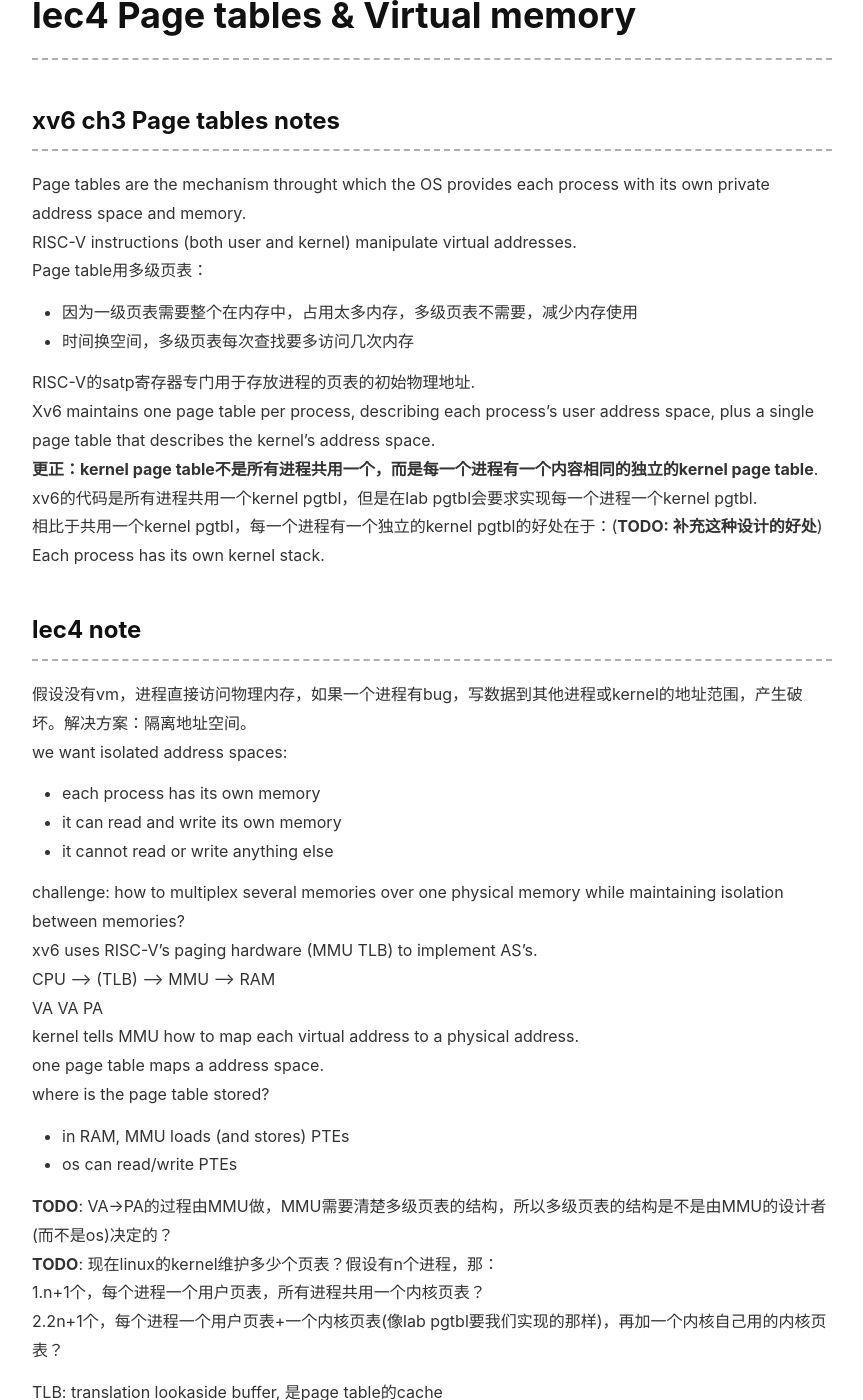
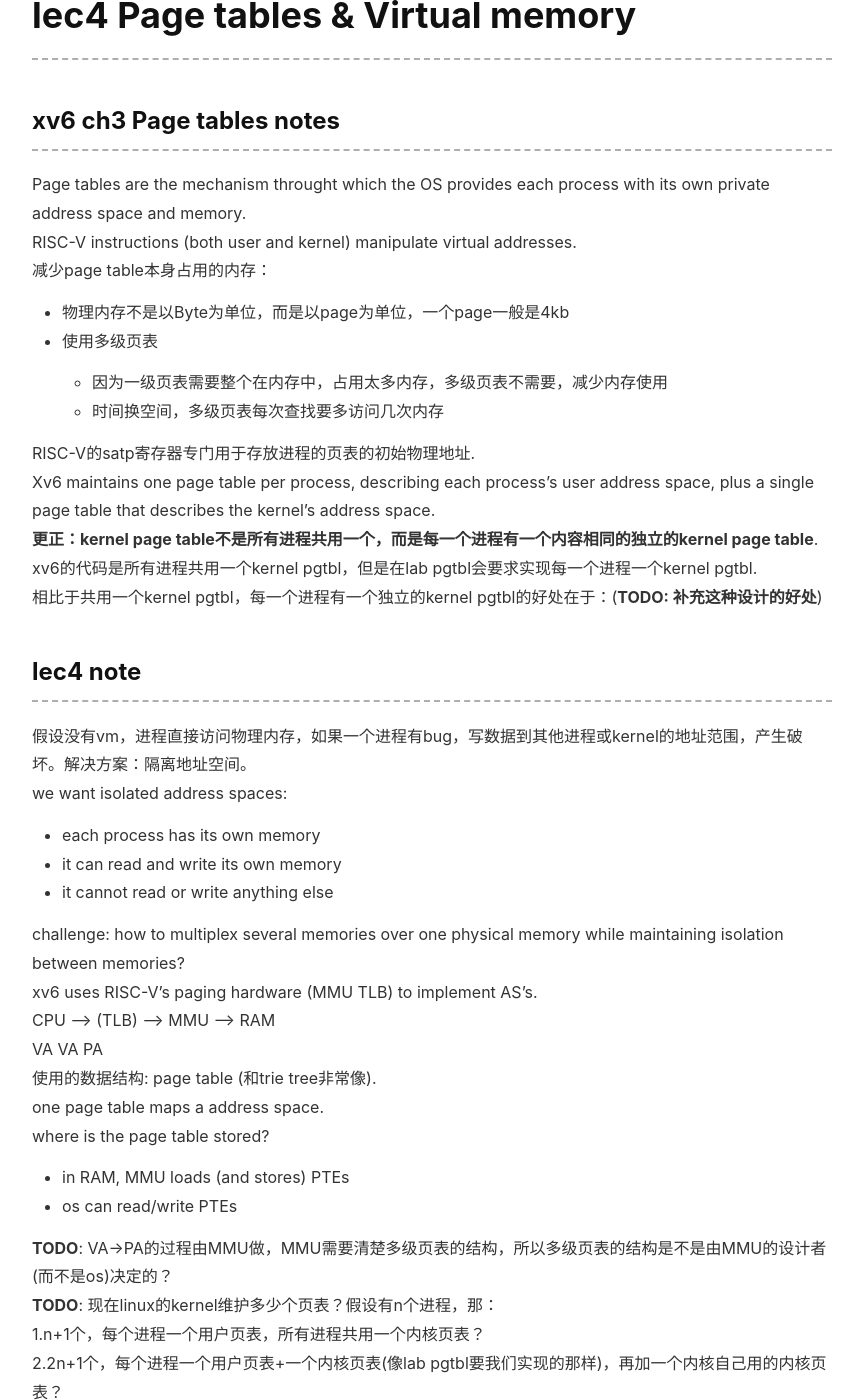
Before and after one commit to fukua95/fukua95.github.io, a Jekyll site: the page built from _posts/2020-10-25-6.S081-notes.md, in a window 1280 px wide and 1400 px high, scrolled down 5479 px. Shown: the whole window, without its empty margins (88-951 px from the left). Built offline with Jekyll 4.4.1, drawn with Linux system fonts in a browser that asks for light colours; nearby versions of some CDN libraries; comment, search, counter and statistics services are not loaded; some of the changed text lies outside the part shown.

Commit message:
mit6.S081: Add some points.

```diff
--- a/_posts/2020-10-25-6.S081-notes.md
+++ b/_posts/2020-10-25-6.S081-notes.md
@@ -175,12 +175,13 @@
 
 # lec4 Page tables & Virtual memory
 ## xv6 ch3 Page tables notes
-Page tables are the mechanism throught which the OS provides each process with its
-own private address space and memory.
+Page tables are the mechanism throught which the OS provides each process with its own private address space and memory.
 RISC-V instructions (both user and kernel) manipulate virtual addresses.
-Page table用多级页表：
-* 因为一级页表需要整个在内存中，占用太多内存，多级页表不需要，减少内存使用
-* 时间换空间，多级页表每次查找要多访问几次内存
+减少page table本身占用的内存：
+* 物理内存不是以Byte为单位，而是以page为单位，一个page一般是4kb
+* 使用多级页表
+  - 因为一级页表需要整个在内存中，占用太多内存，多级页表不需要，减少内存使用
+  - 时间换空间，多级页表每次查找要多访问几次内存
 
 RISC-V的satp寄存器专门用于存放进程的页表的初始物理地址.
 Xv6 maintains one page table per process, describing each process's user address space,
@@ -188,7 +189,7 @@
 **更正：kernel page table不是所有进程共用一个，而是每一个进程有一个内容相同的独立的kernel page table**.
 xv6的代码是所有进程共用一个kernel pgtbl，但是在lab pgtbl会要求实现每一个进程一个kernel pgtbl.
 相比于共用一个kernel pgtbl，每一个进程有一个独立的kernel pgtbl的好处在于：(**TODO: 补充这种设计的好处**)
-Each process has its own kernel stack.
+
 ## lec4 note
 假设没有vm，进程直接访问物理内存，如果一个进程有bug，写数据到其他进程或kernel的地址范围，产生破坏。解决方案：隔离地址空间。
 we want isolated address spaces:
@@ -200,7 +201,7 @@
 xv6 uses RISC-V's paging hardware (MMU TLB) to implement AS's.
 CPU --> (TLB) --> MMU --> RAM
     VA        VA      PA
-kernel tells MMU how to map each virtual address to a physical address.
+使用的数据结构: page table (和trie tree非常像).
 one page table maps a address space.
 where is the page table stored?
 * in RAM, MMU loads (and stores) PTEs
@@ -230,6 +231,16 @@
 * boot ROM在0x1000处
 * 地址0x80000000为界，以下是io devices等硬件，以上才是RAM等内存，也是由电路板设计者决定的
   所以kernel base在0x80000000开始.
+
+### 进程的地址空间
+进程执行指令需要：
+* 代码 (mov, add, ...)
+* 数据 (static int x)
+* 堆栈 (int y)
+* 动态链接库
+
+以上4个都在进程的地址空间中，都可以用指针访问.
+
 
 # lec5 Calling conventions and stack frames RISC-V
 CPU等硬件本身就是一个复杂的系统，OS的很多功能也需要CPU的帮助，比如:
@@ -406,6 +417,15 @@
 2. RISC-V provides the sscratch register
    the kernel puts a pointer to the trapframe in sscratch before entering user space.
 
+补充：system call是不是一定会陷入内核执行？
+不是，为了提高syscall的性能 ，现代操作系统做了很多优化，有些syscall可以不陷入内核执行，思路：
+* syscall batching, 如果系统调用很多，可以打包处理
+* 让进程和内核共享内存
+  - 有一个(内核)线程在spinning等待系统调用的到来
+  - 系统调用准备好后，只需要一个memory store, 系统调用立即开始执行
+  - 进程spin等待系统调用完成
+
+
 # lec8 Page faults
 ## xv6 ch4.6
 When a CPU cannot translate a virtual address to a physical address, the CPU generates a page-fault exception.
```
